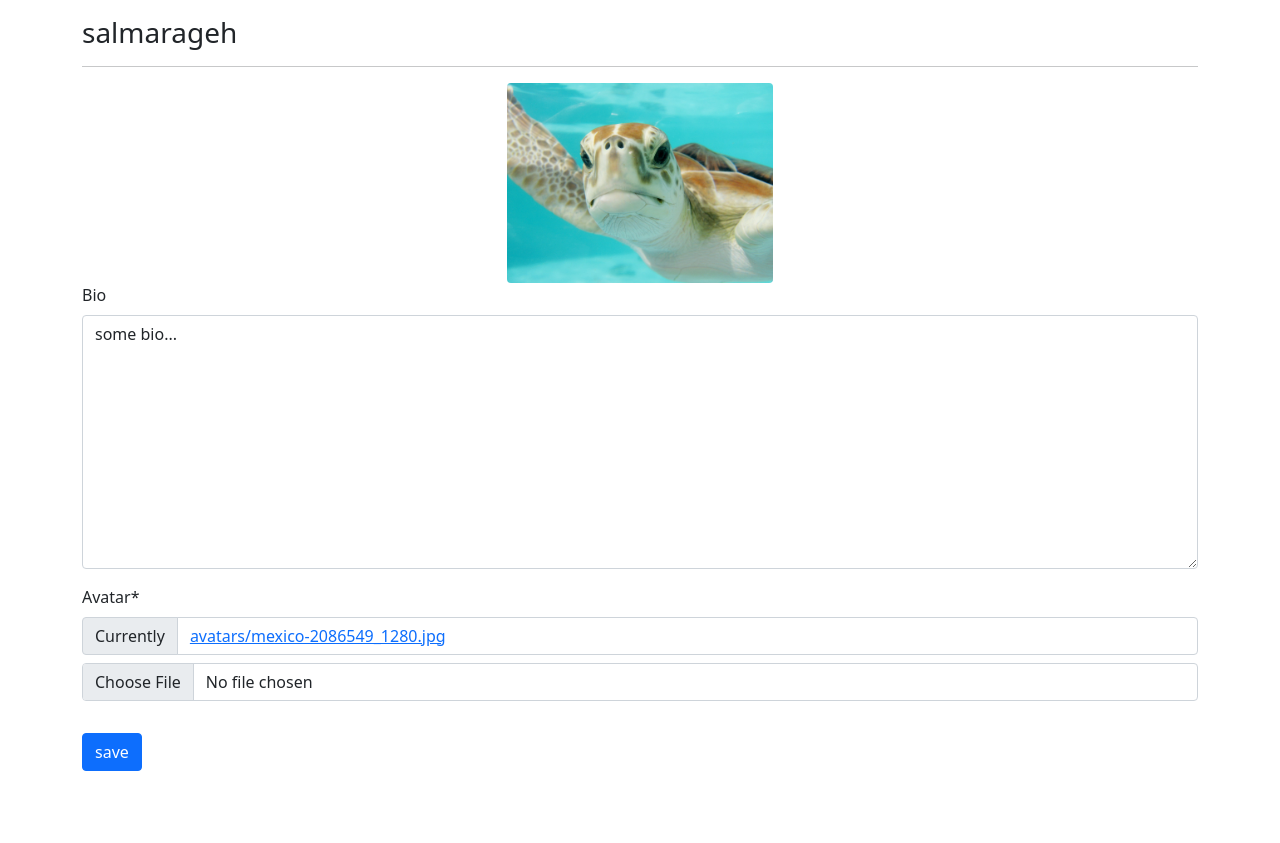
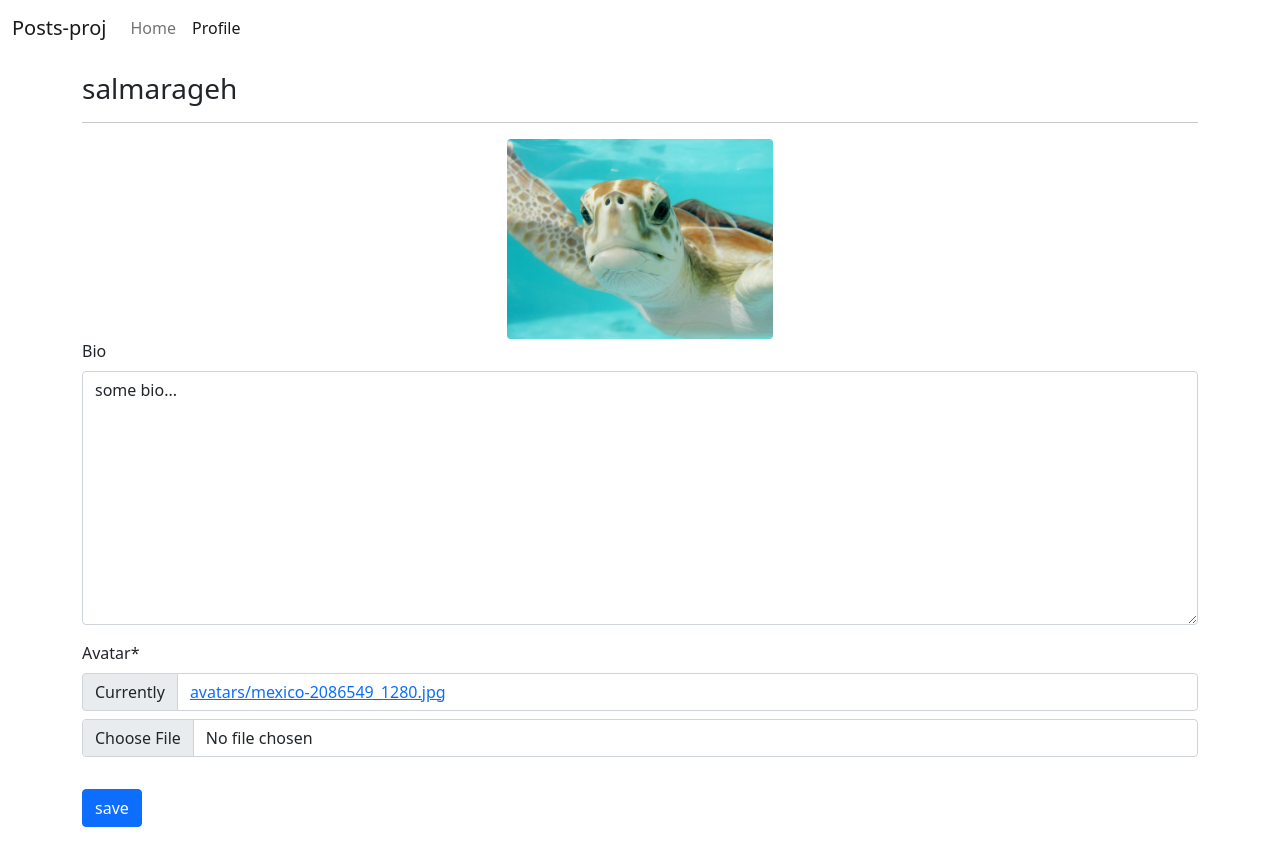
Before and after one commit to salmarageh/src, a Django app: page /profiles/my/ in a window 1280 px wide. Before the commit the page ends 771 px from the top, so only its background shows below. Run offline with Django 5.2, Linux system fonts and the light colour scheme; a user stored in the database is signed in; data comes from the database, SQL or seed files in the repository; both versions use the stored data as it was after the commit; some libraries are stand-ins or nearby versions.

Commit message:
Added and implemented a navbar, added redirects to home page

```diff
--- a/posts/utils.py
+++ b/posts/utils.py
@@ -1,6 +1,7 @@
 from .models import Post
 from profiles.models import Profile
 from django.http import HttpResponse
+from django.shortcuts import redirect
 
 def action_permission(func):
     def wrapper(request, **kwargs):
@@ -12,6 +13,7 @@ def action_permission(func):
             return func(request, **kwargs)
         else:
             print('no')
-            return HttpResponse('access denied - you need to be the author of the post in order to delete it')
+            # return HttpResponse('access denied - you need to be the author of the post in order to delete it')
+            return redirect('posts:main-board')
 
     return wrapper
--- a/templates/base.html
+++ b/templates/base.html
@@ -28,7 +28,7 @@
   </head>
   <body>
     {% include "navbar.html" %}
-    <div class="container mt-3">
+    <div class="container mt-3 mb-3">
         {% block content %}
         {% endblock content %}
     </div>
--- a/templates/navbar.html
+++ b/templates/navbar.html
@@ -0,0 +1,21 @@
+{% url 'posts:main-board' as path_to_home %}
+{% url 'profiles:my-profile' as path_to_my_profile %}
+
+<nav class="navbar navbar-expand-lg navbar-light bf-light">
+    <div class="container-fluid">
+      <a class="navbar-brand" href="{{path_to_home}}">Posts-proj</a>
+      <button class="navbar-toggler" type="button" data-bs-toggle="collapse" data-bs-target="#navbarSupportedContent" aria-controls="navbarSupportedContent" aria-expanded="false" aria-label="Toggle navigation">
+        <span class="navbar-toggler-icon"></span>
+      </button>
+      <div class="collapse navbar-collapse" id="navbarNav">
+        <ul class="navbar-nav me-auto mb-2 mb-lg-0">
+          <li class="navbar-nav">
+            <a class="nav-link {% if request.path == path_to_home %}active{% endif %}" aria-current="page" href="{{ path_to_home }}">Home</a>
+          </li>
+          <li class="nav-item">
+            <a class="nav-link {% if request.path == path_to_my_profile %}active{% endif %}" href="{{ path_to_my_profile }}">Profile</a>
+          </li>
+        </ul>
+      </div>
+    </div>
+</nav>
```
Also changed, not shown: posts/views.py (+16 -10 lines), db.sqlite3, media/avatars/mexico-2086549_1280.jpg (added).
